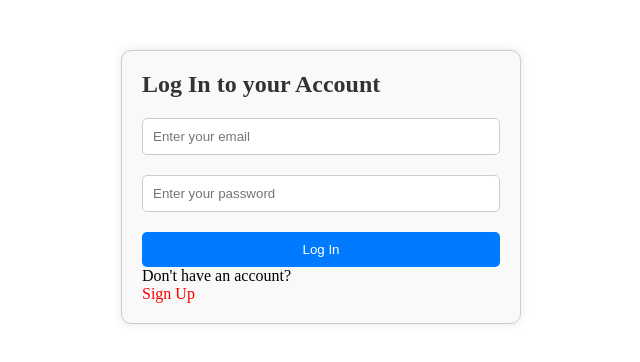
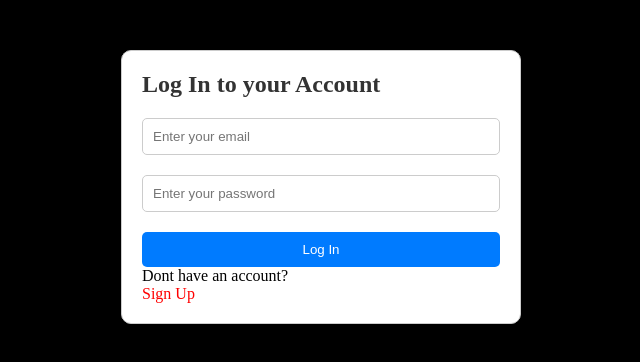
Before and after one commit to fatihfdan/movies-web, a React (Vite) app: page /signIn in a window 1280 px wide. Shown: the top 362 px of the page, without its empty margins (319-959 px from the left). Built offline with nearby package versions, Linux system fonts and the light colour scheme.

Commit message:
Movies Web
Save

```diff
--- a/src/components/Auth/SignIn/SignIn.jsx
+++ b/src/components/Auth/SignIn/SignIn.jsx
@@ -32,6 +32,7 @@ const SignIn = () => {
   };
 
   return (
+    <div className="sign-in">
       <div className="sign-in-container">
         {isLoggedIn ? (
           <p>You are logged in!</p>
@@ -55,11 +56,15 @@ const SignIn = () => {
           </form>
         )}
         <p style={{ color: "black" }}>
-        Don't have an account?{" "}
-        <div style={{ cursor: "pointer", color: "red" }} onClick={handleClick}>
+          Dont have an account?{" "}
+          <div
+            style={{ cursor: "pointer", color: "red" }}
+            onClick={handleClick}
+          >
             Sign Up
           </div>
         </p>
+      </div>
     </div>
   );
 };
--- a/src/components/Auth/SignIn/signın.css
+++ b/src/components/Auth/SignIn/signın.css
@@ -1,11 +1,14 @@
-/* SignIn.css */
+body {
+  background-color: black;
+}
+
 .sign-in-container {
   max-width: 400px;
   margin: 50px auto;
   padding: 20px;
   border: 1px solid #ccc;
   border-radius: 10px;
-  background-color: #f9f9f9;
+  background-color: white;
   box-shadow: 0px 0px 10px rgba(0, 0, 0, 0.1);
 }
 
```
Lines whose indentation alone changed are shown as unchanged.
